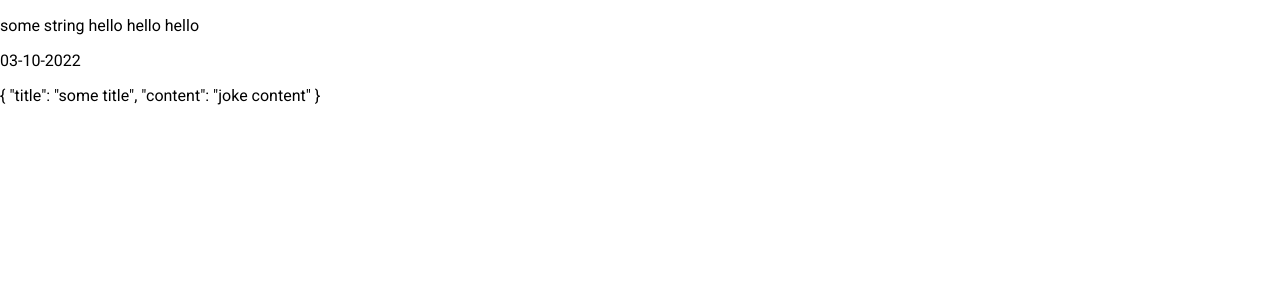
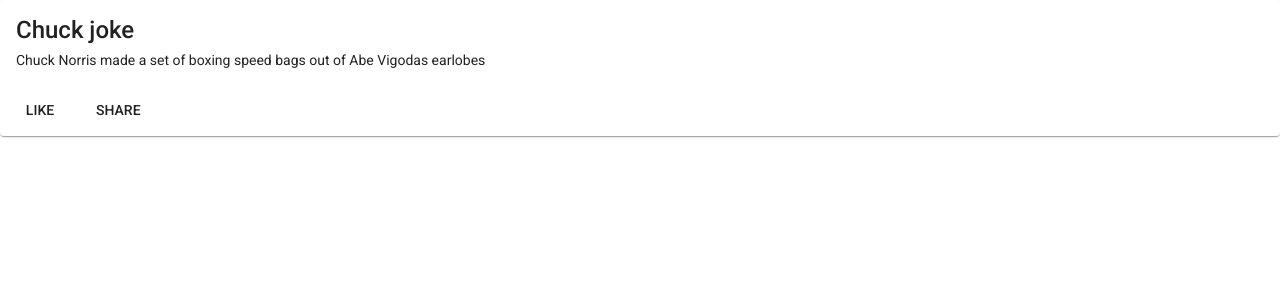
Before and after one commit to alexandruminzatanu/angular-intermediate-03-10-2022, an Angular app in the folder chuck-app/: page / in a window 1280 px wide. Shown: the top 300 px of the page. Built offline with nearby package versions, Linux system fonts and the light colour scheme.

Commit message:
exercise done

```diff
--- a/chuck-app/src/app/joke-details/joke-card/joke-card.component.html
+++ b/chuck-app/src/app/joke-details/joke-card/joke-card.component.html
@@ -1,5 +1,14 @@
-<p>{{ joke | suffix : ' hello' }}</p>
+<!-- <p>{{ joke | suffix : ' hello' }}</p>
 
 <p>{{ today | date:'dd-MM-yyyy' }}</p>
 
-<p> {{ cardContent | json }} </p>
+<p> {{ cardContent | json }} </p> -->
+
+<mat-card>
+    <mat-card-title>{{cardContent.title}}</mat-card-title>
+    <mat-card-content>{{cardContent.content}}</mat-card-content>
+    <mat-card-actions>
+      <button mat-button>LIKE</button>
+      <button mat-button>SHARE</button>
+    </mat-card-actions>
+  </mat-card>
--- a/chuck-app/src/app/joke-details/joke-card/joke-card.component.ts
+++ b/chuck-app/src/app/joke-details/joke-card/joke-card.component.ts
@@ -9,8 +9,8 @@
   joke:string = 'some string';
   today: Date = new Date();
   cardContent = {
-    title: 'some title',
-    content: 'joke content'
+    title: 'Chuck joke',
+    content: 'Chuck Norris made a set of boxing speed bags out of Abe Vigodas earlobes'
   }
 
   constructor() { }
--- a/chuck-app/src/app/joke-details/joke-details.module.ts
+++ b/chuck-app/src/app/joke-details/joke-details.module.ts
@@ -4,6 +4,8 @@
 import { JokeDetailsRoutingModule } from './joke-details-routing.module';
 import { JokeCardComponent } from './joke-card/joke-card.component';
 import { SuffixPipe } from './suffix.pipe';
+import {MatCardModule} from '@angular/material/card';
+import {MatButtonModule} from '@angular/material/button';
 
 
 @NgModule({
@@ -13,7 +15,9 @@
   ],
   imports: [
     CommonModule,
-    JokeDetailsRoutingModule
+    JokeDetailsRoutingModule,
+    MatCardModule,
+    MatButtonModule
   ],
   exports: [
     JokeCardComponent
```
